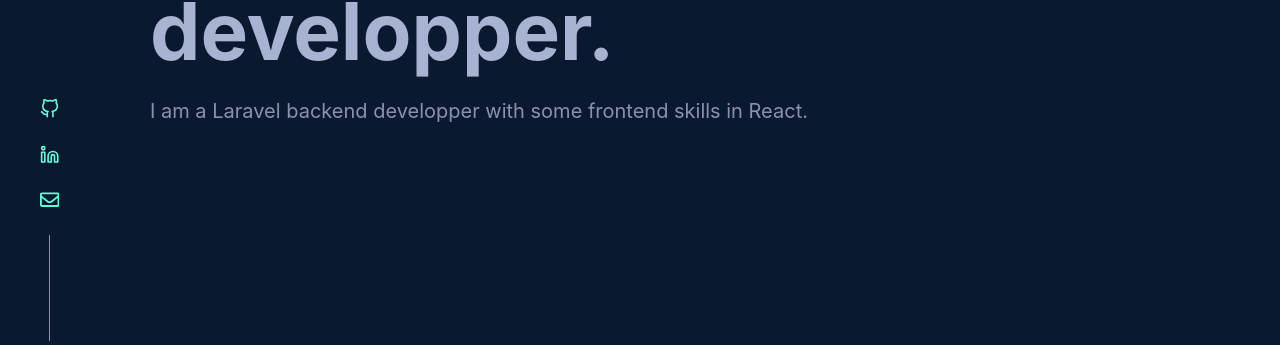
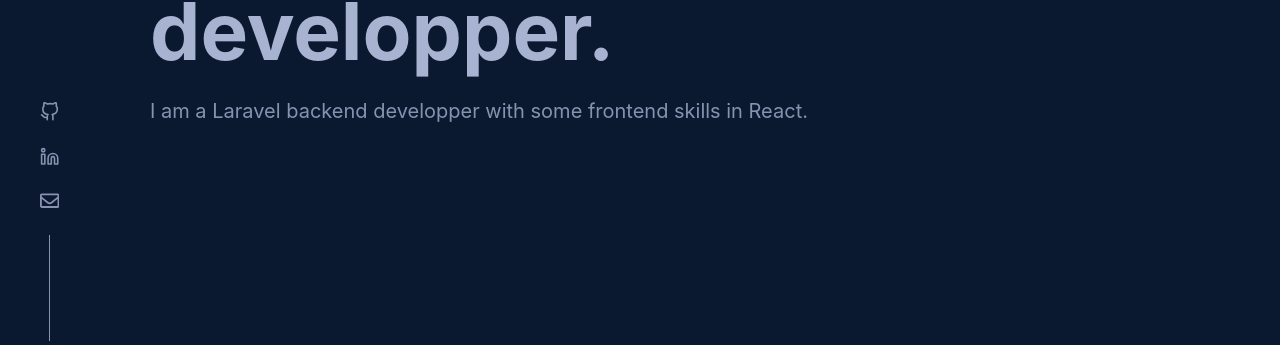
Before and after one commit to manki23/manki23.github.io, a React (Create React App) app: page / in a window 1280 px wide. Shown: the part 455-800 px from the top of the page. Built offline with nearby package versions, Linux system fonts and the light colour scheme.

Commit message:
SAN/FIX: LeftFooter > destructuring props, div instead of a

```diff
--- a/src/components/shared/LeftFooter.js
+++ b/src/components/shared/LeftFooter.js
@@ -9,17 +9,18 @@
   left: 40px;
   bottom: 0;
 
-  p:hover {
-    color: ${(props) => props.theme.colors.appGreenColor};
+  div:hover {
+    color: ${({ theme }) => theme.colors.appGreenColor};
   }
 
-  p {
+  div {
     font-size: 23px;
     margin: 20px 0px;
+    color: ${({ theme }) => theme.colors.appSlateColor};
   }
 
-  p:active {
-    outline: 2px dashed ${(props) => props.theme.colors.appGreenColor};
+  div:active {
+    outline: 2px dashed ${({ theme }) => theme.colors.appGreenColor};
     outline-offset: 6px;
   }
 
@@ -27,7 +28,7 @@
     display: inline-block;
     margin-left: 0.5em;
     min-height: 6em;
-    border-right: 1px solid ${(props) => props.theme.colors.appSlateColor};
+    border-right: 1px solid ${({ theme }) => theme.colors.appSlateColor};
   }
 `;
 
@@ -36,7 +37,7 @@
   if (width > 800) {
     return (
       <StyledLeftFooter width={width}>
-        <p>
+        <div>
           <a
             href="https://github.com/manki23"
             target="_blank"
@@ -45,8 +46,8 @@
           >
             <FiGithub />
           </a>
-        </p>
-        <p>
+        </div>
+        <div>
           <a
             href="https://www.linkedin.com/in/myriam-anki-8b9258198/"
             target="_blank"
@@ -55,8 +56,8 @@
           >
             <FiLinkedin />
           </a>
-        </p>
-        <p>
+        </div>
+        <div>
           <a
             href="mailto:myriam.anki.pro@gmail.com"
             target="_blank"
@@ -65,7 +66,7 @@
           >
             <FaRegEnvelope />
           </a>
-        </p>
+        </div>
         <span />
       </StyledLeftFooter>
     );
```
